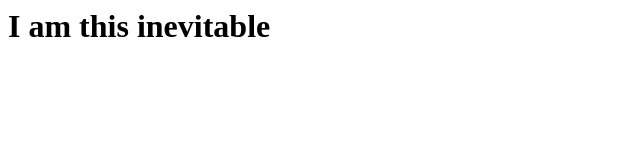
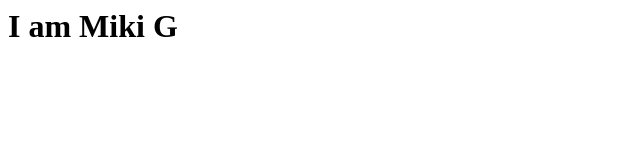
Before and after one commit to meowkhaila/meowkhaila.github.io, a plain HTML site: page index.html in a window 1280 px wide. Shown: the whole page, without its empty margins (0-640 px from the left). Drawn offline with Linux system fonts and the light colour scheme.

Commit message:
Update index.html

```diff
--- a/index.html
+++ b/index.html
@@ -1 +1 @@
-<h1> I am this inevitable </h1>
+<h1> I am Miki G </h1>
```
